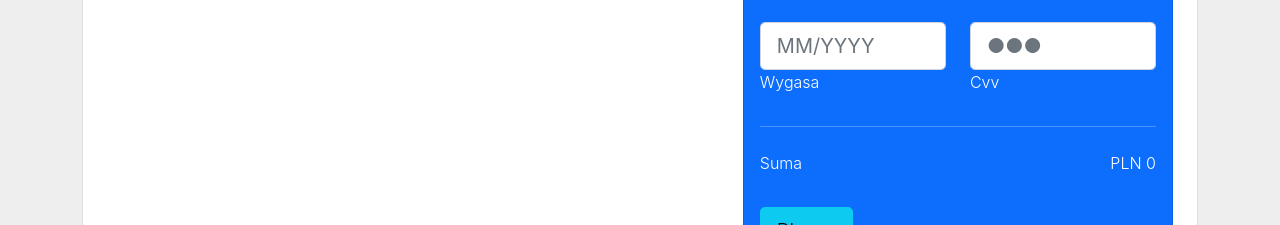
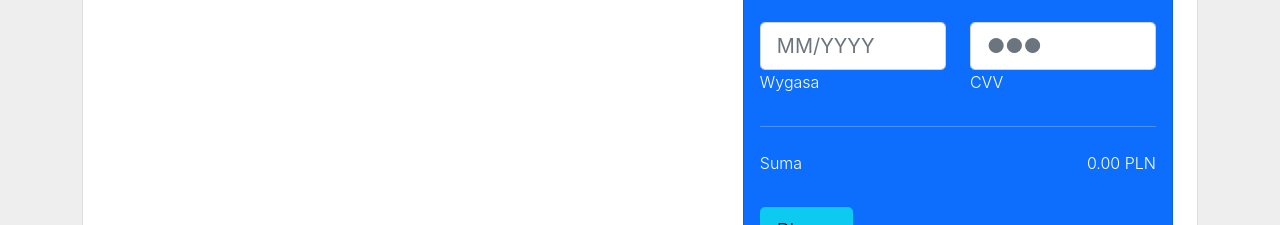
Before and after one commit to bdaf/Internet_shop, a React (Create React App) app in the folder frontend/: page /cart in a window 1280 px wide. Shown: the part 396-621 px from the top of the page. Built offline with nearby package versions, Linux system fonts and the light colour scheme.

Commit message:
make navigate to home

```diff
--- a/frontend/src/pages/Cart/Cart.js
+++ b/frontend/src/pages/Cart/Cart.js
@@ -4,6 +4,7 @@ import Footer from "../../components/Footer/Footer";
 import CartContext from "../../store/cart-context";
 import absencePhoto from '../Home/components/Product/absencePhoto.svg'
 import { Button, Row, Col } from "react-bootstrap";
+import { useNavigate } from "react-router";
 
 const CartItem = (props) => {
   const cartCtx = useContext(CartContext)
@@ -47,24 +48,11 @@ const CartItem = (props) => {
 
 export default function Store() {
   const cartCtx = useContext(CartContext)
+  const navigate = useNavigate();
 
   const numberOfCartItems = cartCtx.items.reduce((curNumber, item) => {
     return curNumber + item.amount
   }, 0)
-
-
-  let productList = []
-  if (localStorage.cartList) {
-    productList = JSON.parse(localStorage.cartList);
-  }
-  const totalPrice = productList.reduce((total, b) => total + b.price, 0);
-
-
-  const handleRemove = (index) => {
-    productList.splice(index, 1);
-    localStorage.cartList = JSON.stringify(productList);
-    window.location.href = '/cart'
-  };
 
   return (
 
@@ -81,7 +69,7 @@ export default function Store() {
                     <div class="row">
 
                       <div class="col-lg-7">
-                        <h5 class="mb-3"><a class="text-body"><i
+                        <h5 class="mb-3"><a onClick={() => navigate('/')} class="text-body"><i
                           class="fas fa-long-arrow-alt-left me-2"></i>Kontynuuj zakupy</a></h5>
                         <hr />
 
@@ -94,7 +82,6 @@ export default function Store() {
 
                         {cartCtx.items.map((item, index) => (
                           <CartItem
-                            handleRemove={handleRemove}
                             key={index}
                             product={item}
                             amount={item.amount}
@@ -136,7 +123,7 @@ export default function Store() {
                                   <div class="form-outline form-white">
                                     <input type="password" id="typeText" class="form-control form-control-lg"
                                       placeholder="&#9679;&#9679;&#9679;" size="1" minlength="3" maxlength="3" />
-                                    <label class="form-label" for="typeText">Cvv</label>
+                                    <label class="form-label" for="typeText">CVV</label>
                                   </div>
                                 </div>
                               </div>
@@ -147,7 +134,7 @@ export default function Store() {
 
                             <div class="d-flex justify-content-between mb-4">
                               <p class="mb-2">Suma</p>
-                              <p class="mb-2">PLN {totalPrice}</p>
+                              <p class="mb-2">{cartCtx.totalAmount.toFixed(2)} PLN</p>
                             </div>
 
                             <button type="button" class="btn btn-info btn-block btn-lg">
--- a/frontend/src/store/cart-context.js
+++ b/frontend/src/store/cart-context.js
@@ -43,8 +43,6 @@ const cartReducer = (state, action) => {
         } else {
             updatedItems = state.items.concat(productCart)
         }
-        // console.log(updatedItems)
-        // console.log(updatedTotalAmount)
 
         return {
             items: updatedItems,
```
